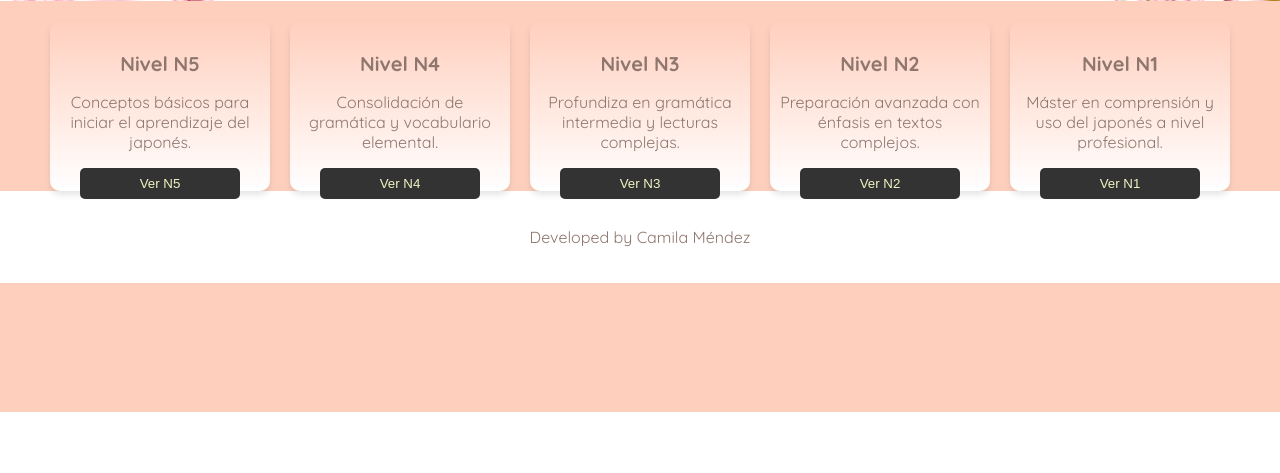
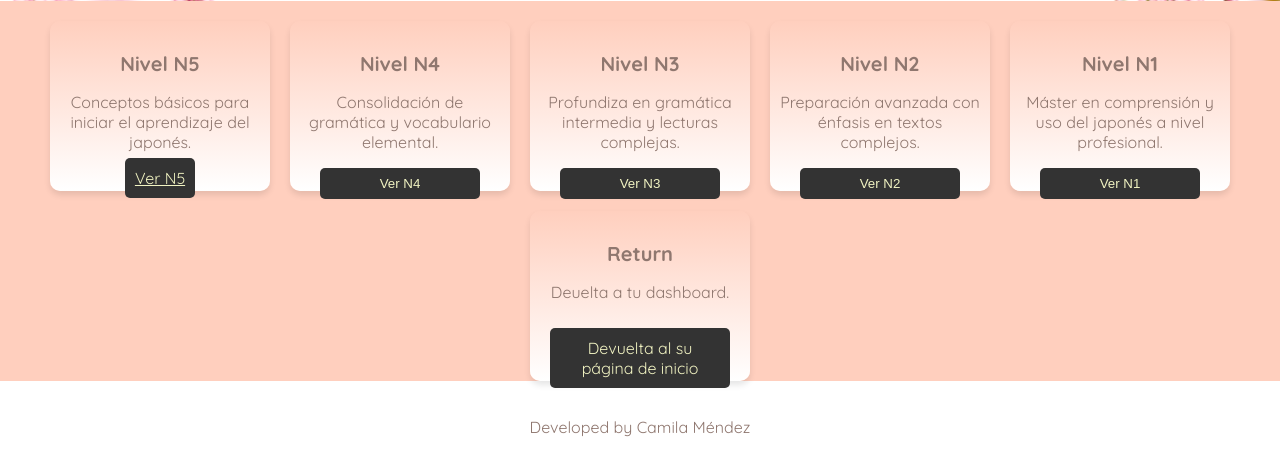
Before and after one commit to Camila-Mendez/Flask-Project-Cami, a Flask app: page /dashboard/jlpt/courses in a window 1280 px wide. Shown: the part 388-861 px from the top of the page. Before the commit the page ends 800 px from the top, so only its background shows below. Run offline with Flask 2, Linux system fonts and the light colour scheme; the visitor is signed in with stand-in values (Sample User, id 1).

Commit message:
Button url_for N5 modified

```diff
--- a/templates/courses.html
+++ b/templates/courses.html
@@ -46,6 +46,19 @@
     .level-box button:hover {
         background-color: #555;
     }
+    .btn {
+            display: inline-block;
+            padding: 10px 20px;
+            margin: 10px;
+            background-color: #333;
+            color: #F1F3C2;
+            text-decoration: none;
+            border-radius: 5px;
+            transition: background-color 0.3s;
+        }
+        .btn:hover {
+            background-color: #555;
+        }
 </style>
 
 <div class="level-container">
@@ -53,7 +66,7 @@
     <div class="level-box">
         <h3>Nivel N5</h3>
         <p>Conceptos básicos para iniciar el aprendizaje del japonés.</p>
-        <button onclick="window.location.href='/n5'">Ver N5</button>
+         <a href="{{url_for('N5')}}" class="button" >Ver N5</a>
     </div>
 
     <!-- Cuadro N4 -->
@@ -83,5 +96,11 @@
         <p>Máster en comprensión y uso del japonés a nivel profesional.</p>
         <button onclick="window.location.href='/n1'">Ver N1</button>
     </div>
+    <div class="level-box">
+        <h3>Return</h3>
+        <p>Deuelta a tu dashboard.</p>
+        <a class='btn' href="{{ url_for('dashboard') }}">Devuelta al su página de inicio</a>
+    </div>
+
 </div>
 {% endblock %}
```
